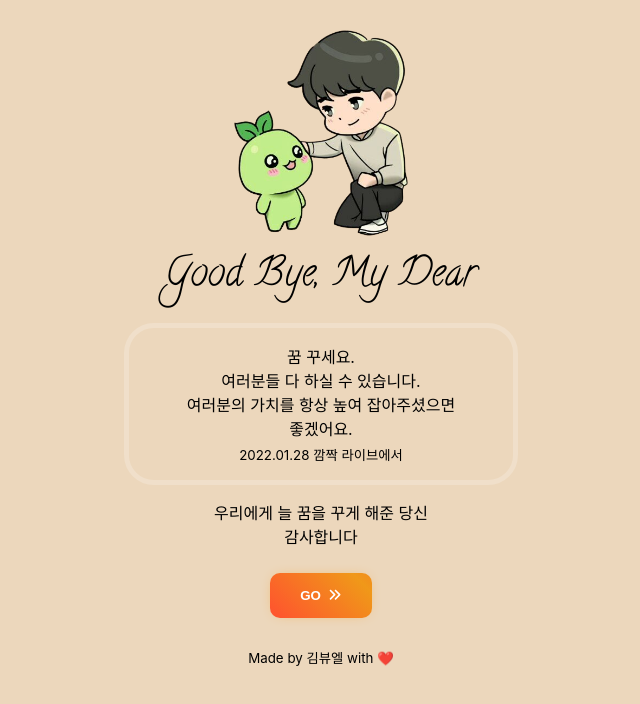
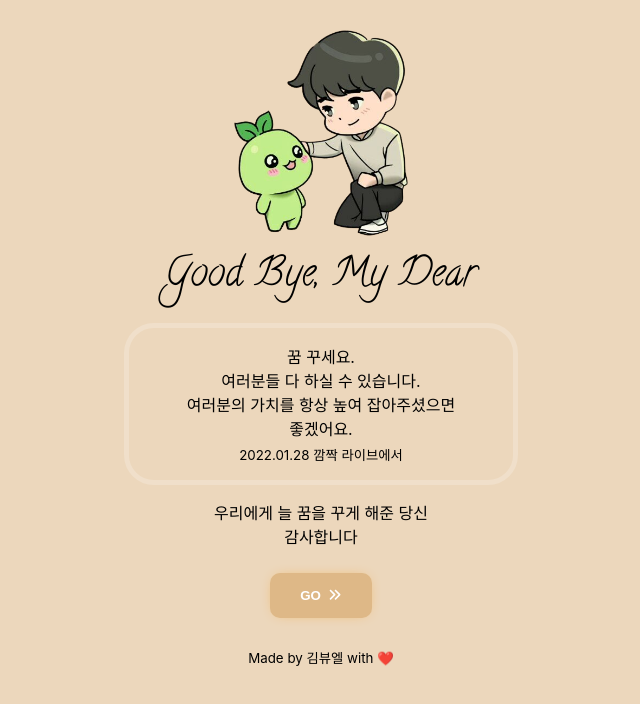
Before and after one commit to dokdo2005/for-goldriver, a React (Vite) app: page / in a window 1280 px wide. Shown: the top 704 px of the page, without its empty margins (319-959 px from the left). Built offline with nearby package versions, Linux system fonts and the light colour scheme.

Commit message:
mod: 메인 버튼 스타일 변경

```diff
--- a/src/css/mainScreen.css
+++ b/src/css/mainScreen.css
@@ -62,18 +62,11 @@
   border: 0px;
   font-weight: 700;
   box-shadow: 0px 0px 14px -7px #f09819;
-  background-image: linear-gradient(45deg, #FF512F 0%, #F09819  51%, #FF512F  100%);
+  background: #deb887;
   cursor: pointer;
   user-select: none;
   -webkit-user-select: none;
   touch-action: manipulation;
-}
-
-.mainScreenBtn > button:hover {
-  background-position: right center;
-  /* change the direction of the change here */
-  color: #fff;
-  text-decoration: none;
 }
 
 .mainScreenBtn > button:active {
```
